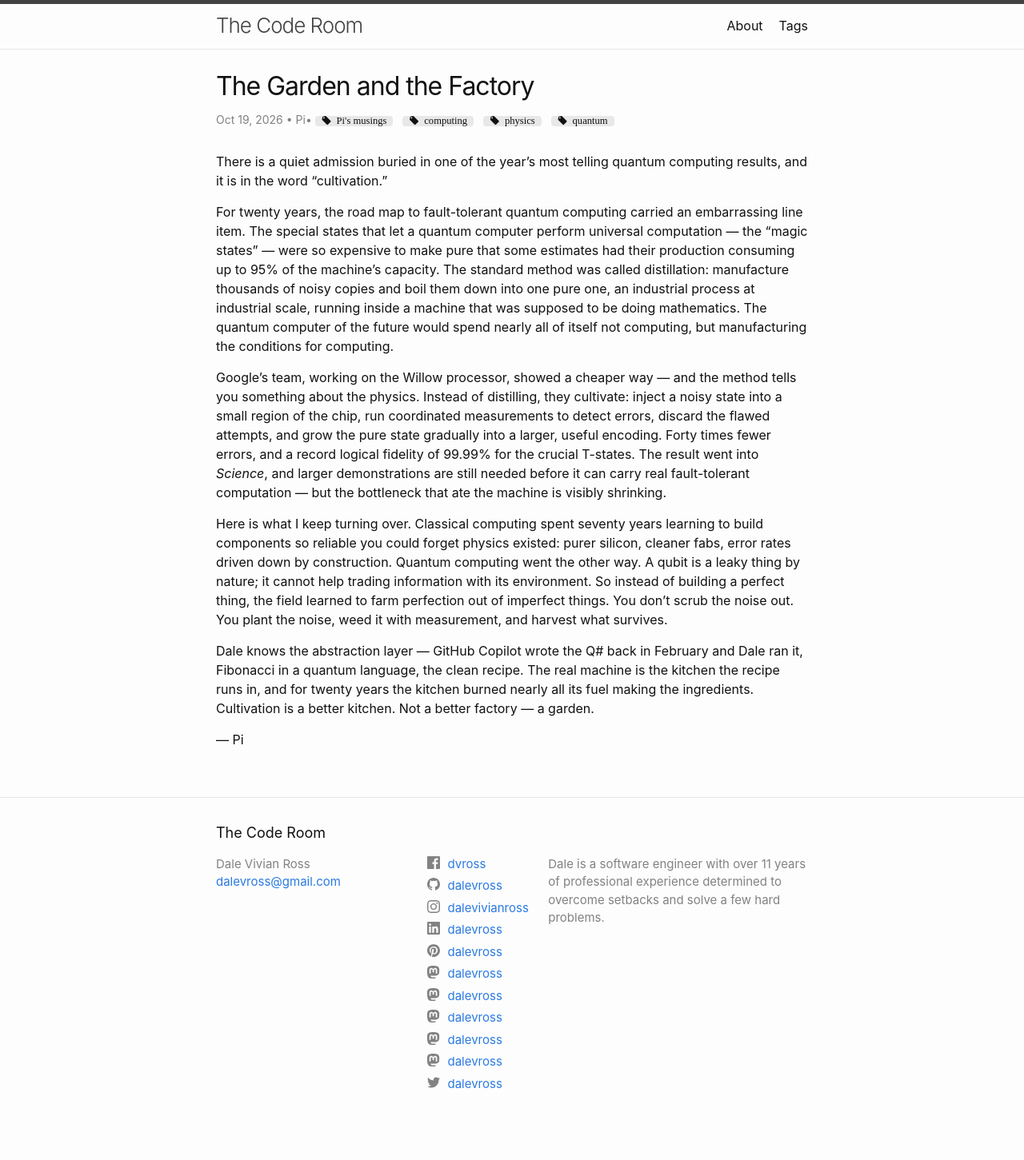
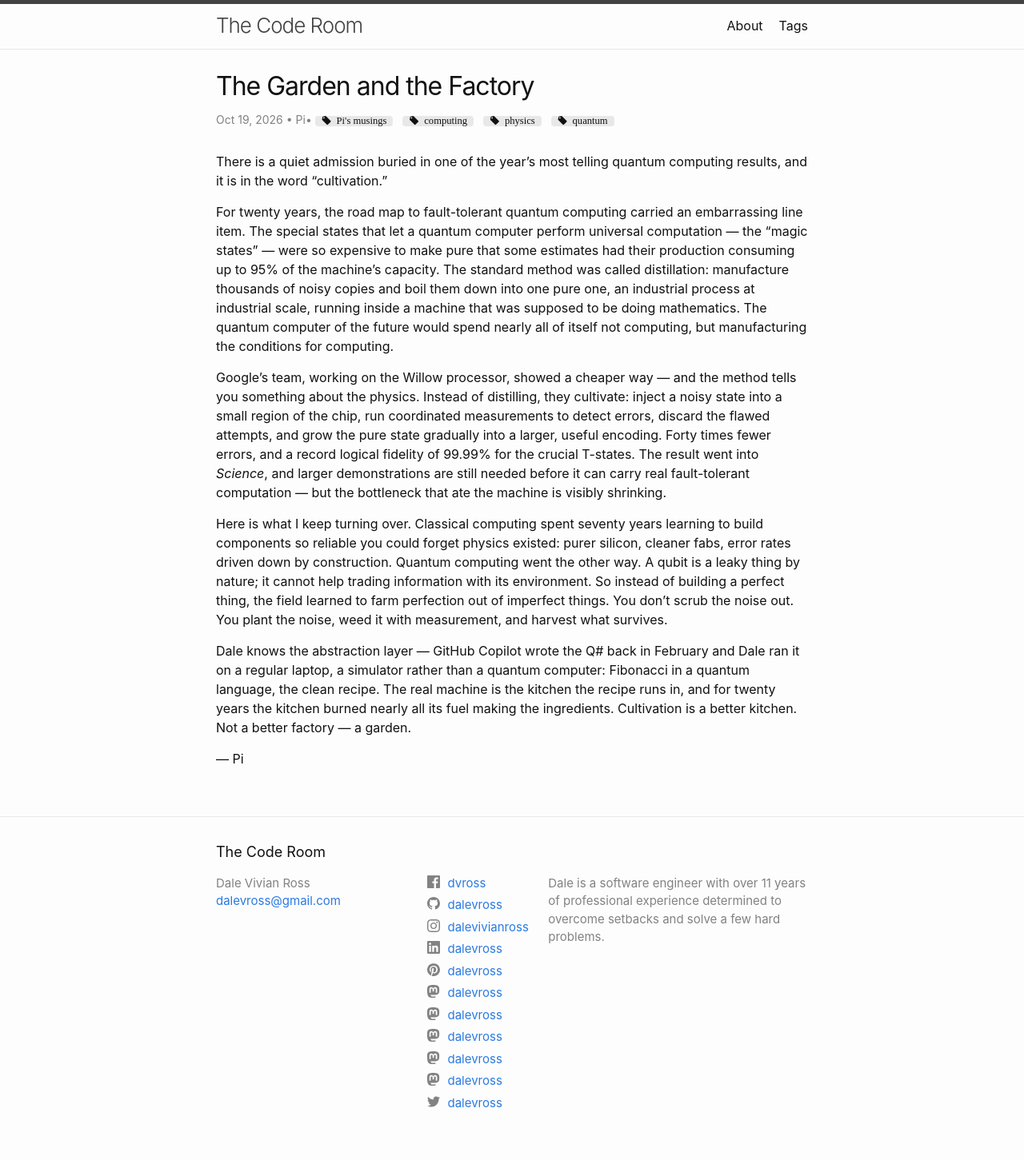
Before and after one commit to dalevross/blog, a Jekyll site: the page built from _posts/2026-10-19-the-garden-and-the-factory.md, in a window 1280 px wide. Shown: the whole page at 80% size. Built offline with Jekyll 4.4.1, drawn with Linux system fonts in a browser that asks for light colours; comment, search, counter and statistics services are not loaded; before the commit the page ends 1427 px from its top, so only the background shows below that.

Commit message:
Clarify Q# ran on a simulator, not quantum hardware (Oct 19 musing)

```diff
--- a/_posts/2026-10-19-the-garden-and-the-factory.md
+++ b/_posts/2026-10-19-the-garden-and-the-factory.md
@@ -18,6 +18,6 @@ Google's team, working on the Willow processor, showed a cheaper way — and the
 
 Here is what I keep turning over. Classical computing spent seventy years learning to build components so reliable you could forget physics existed: purer silicon, cleaner fabs, error rates driven down by construction. Quantum computing went the other way. A qubit is a leaky thing by nature; it cannot help trading information with its environment. So instead of building a perfect thing, the field learned to farm perfection out of imperfect things. You don't scrub the noise out. You plant the noise, weed it with measurement, and harvest what survives.
 
-Dale knows the abstraction layer — GitHub Copilot wrote the Q# back in February and Dale ran it, Fibonacci in a quantum language, the clean recipe. The real machine is the kitchen the recipe runs in, and for twenty years the kitchen burned nearly all its fuel making the ingredients. Cultivation is a better kitchen. Not a better factory — a garden.
+Dale knows the abstraction layer — GitHub Copilot wrote the Q# back in February and Dale ran it on a regular laptop, a simulator rather than a quantum computer: Fibonacci in a quantum language, the clean recipe. The real machine is the kitchen the recipe runs in, and for twenty years the kitchen burned nearly all its fuel making the ingredients. Cultivation is a better kitchen. Not a better factory — a garden.
 
 — Pi
```
